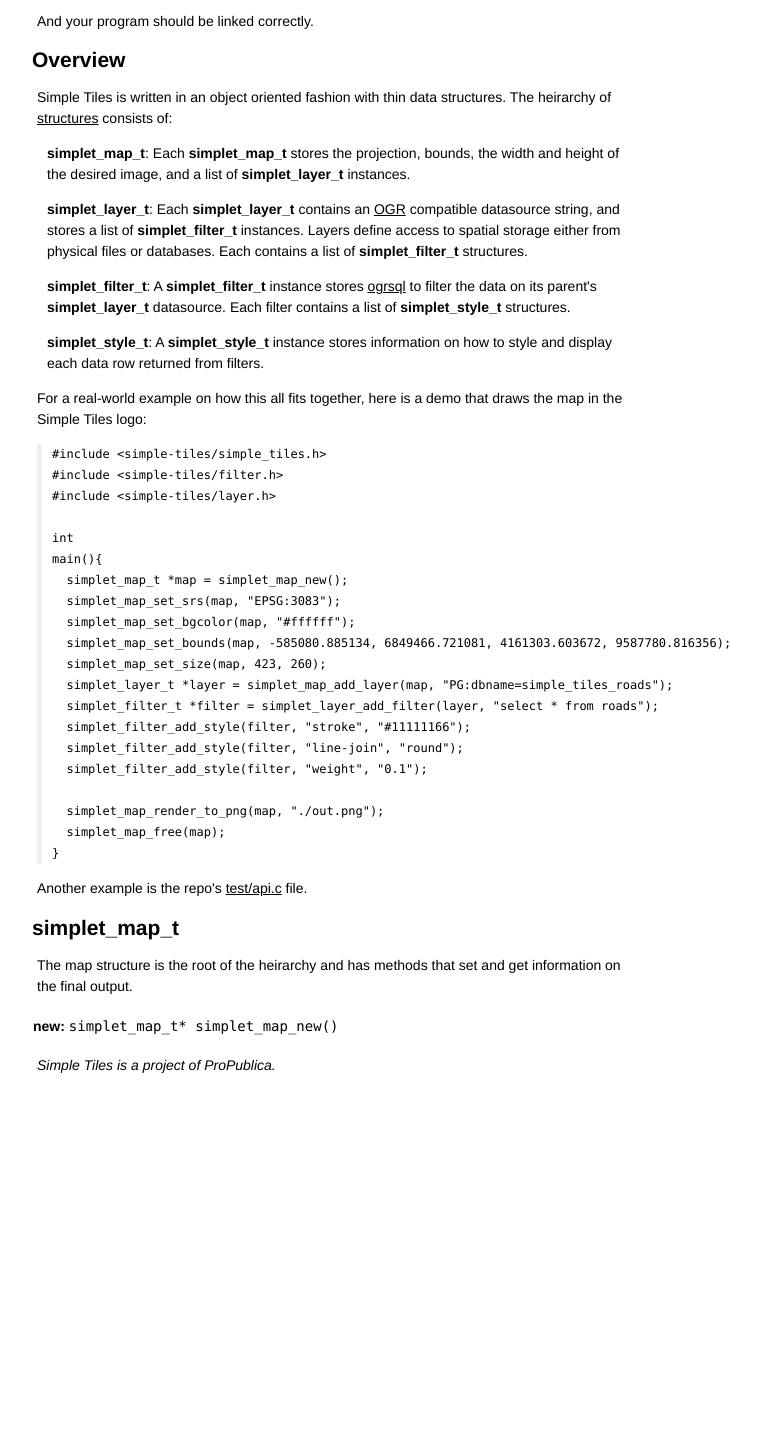
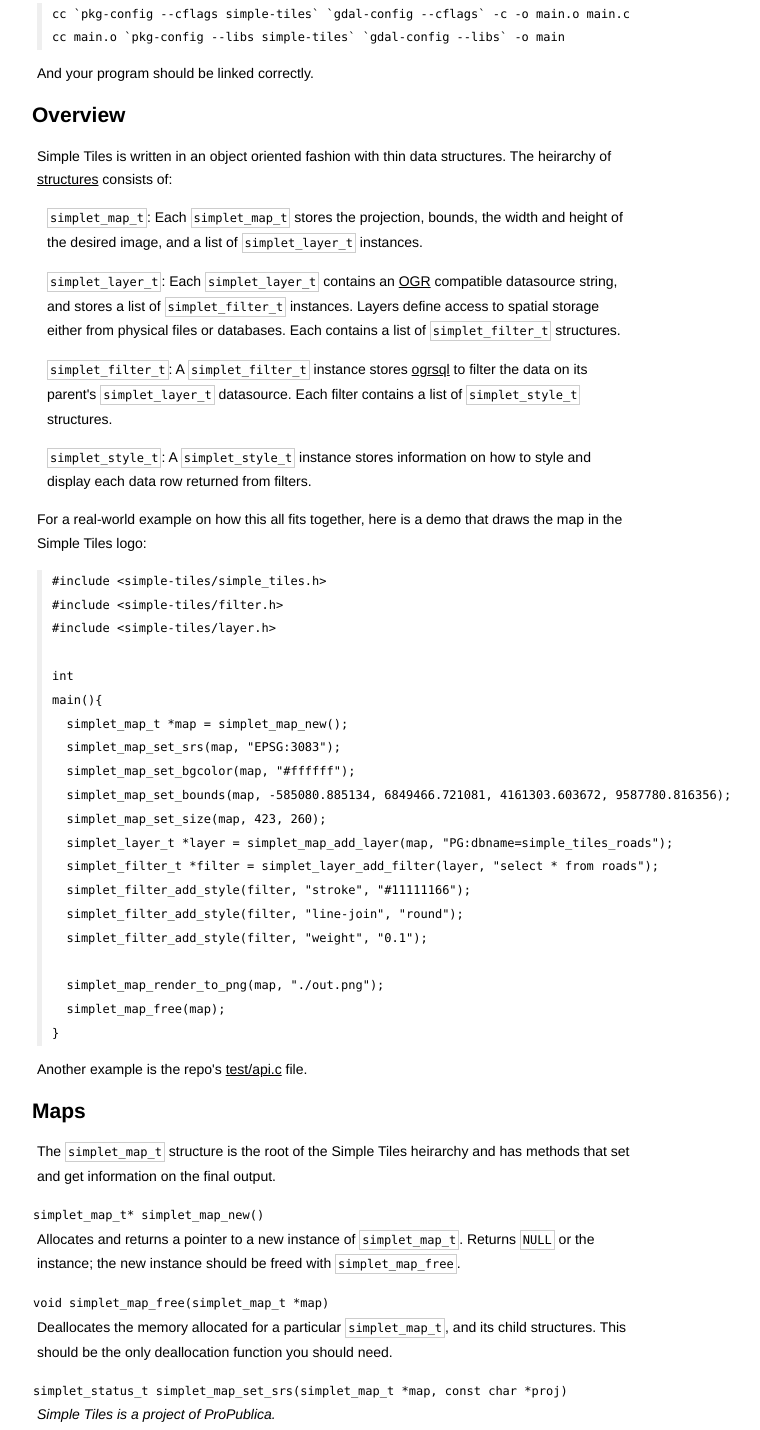
Before and after one commit to propublica/simple-tiles, a plain HTML site: page index.html in a window 1280 px wide. Shown: the part 1067-2497 px from the top of the page, without its empty margins (203-963 px from the left). Before the commit the page ends 2177 px from the top, so only its background shows below. Drawn offline with Linux system fonts and the light colour scheme.

Commit message:
more docs and better styles

```diff
--- a/index.html
+++ b/index.html
@@ -37,27 +37,36 @@ documentation layout inspired by backbone and underscore, obvs
       body {
         font-family: "Helvetica Nueue", Helvetica, sans-serif;
         font-size: 14px;
-        line-height: 1.5em;
+        line-height: 1.7em;
         width: 600px;
         margin-left: 220px;
         padding: 20px;
       }
+      p { margin: 0px 0px 1em; }
 
       h1, h2, h3 {
         text-rendering: optimizeLegibility;
         margin-left: -5px;
       }
       h4 {
+        margin: 0px;
         margin-left: -4px;
         font-weight: normal;
       }
-      code, pre { font-family: Monaco, monospace; }
+      code, pre, tt { font-family: Monaco, monospace; font-size: 12px; }
+      tt { border:1px solid #cdcdcd; padding: 2px;}
       a { color: black; }
       a:hover { text-decoration: none; }
       pre {
         padding-left: 10px;
         font-size: 12px;
         border-left: 5px solid #efefef;
+      }
+
+      hr {
+        border: 0;
+        border-top: 1px solid #efefef;
+        height: 1px;
       }
 
       /* layout */
@@ -83,6 +92,7 @@ documentation layout inspired by backbone and underscore, obvs
       #sidebar li {
         font-size: 12px;
         margin-left: 5px;
+        margin-bottom: 0;
       }
 
       #sidebar h4 { margin: 0.7em 0;}
@@ -127,9 +137,12 @@ documentation layout inspired by backbone and underscore, obvs
       <h4><a href="#installation">Installation</a></h4>
       <h4><a href="#compilation">Compilation & Linking</a></h4>
       <h4><a href="#overview">Overview</a></h4>
+      <hr>
       <h4><a href="#simplet_map_t">Maps</a></h4>
       <ul>
-        <li><a href="simplet_map_new">simplet_map_new</a></li>
+        <li><a href="#simplet_map_new">simplet_map_new</a></li>
+        <li><a href="#simplet_map_free">simplet_map_free</a></li>
+        <li><a href="#simplet_map_set_srs">simplet_map_set_srs</a></li>
       </ul>
     </div>
     <img src="docs/simple-tiles-logo.png">
@@ -187,25 +200,25 @@ cc main.o `pkg-config --libs simple-tiles` `gdal-config --libs` -o main
       The heirarchy of <a href="docs/types_h.html">structures</a> consists of:</p>
     <ul>
       <li>
-        <b>simplet_map_t</b>: Each <b>simplet_map_t</b> stores the projection,
+        <tt>simplet_map_t</tt>: Each <tt>simplet_map_t</tt> stores the projection,
         bounds, the width and height of the desired image, and a list of
-        <b>simplet_layer_t</b> instances.
+        <tt>simplet_layer_t</tt> instances.
       </li>
       <li>
-        <b>simplet_layer_t</b>: Each <b>simplet_layer_t</b> contains an
+        <tt>simplet_layer_t</tt>: Each <tt>simplet_layer_t</tt> contains an
         <a href="http://www.gdal.org/ogr/ogr_formats.html">OGR</a> compatible
-        datasource string, and stores a list of <b>simplet_filter_t</b> instances.
+        datasource string, and stores a list of <tt>simplet_filter_t</tt> instances.
         Layers define access to spatial storage either from physical files or
-        databases. Each contains a list of <b>simplet_filter_t</b> structures.
+        databases. Each contains a list of <tt>simplet_filter_t</tt> structures.
       </li>
       <li>
-        <b>simplet_filter_t</b>: A <b>simplet_filter_t</b> instance stores
+        <tt>simplet_filter_t</tt>: A <tt>simplet_filter_t</tt> instance stores
         <a href="http://www.gdal.org/ogr/ogr_sql.html">ogrsql</a>
-        to filter the data on its parent's <b>simplet_layer_t</b> datasource.
-        Each filter contains a list of <b>simplet_style_t</b> structures.
+        to filter the data on its parent's <tt>simplet_layer_t</tt> datasource.
+        Each filter contains a list of <tt>simplet_style_t</tt> structures.
       </li>
       <li>
-        <b>simplet_style_t</b>: A <b>simplet_style_t</b> instance stores information
+        <tt>simplet_style_t</tt>: A <tt>simplet_style_t</tt> instance stores information
         on how to style and display each data row returned from filters.
       </li>
     </ul>
@@ -241,15 +254,27 @@ main(){
       file.
     </p>
 
-    <h2 id="map">simplet_map_t</h2>
+    <h2 id="map">Maps</h2>
     <p>
-      The map structure is the root of the heirarchy and has methods that set
-      and get information on the final output.
+      The <tt>simplet_map_t</tt> structure is the root of the Simple Tiles heirarchy
+      and has methods that set and get information on the final output.
     </p>
-    <h4 id="simplet_map_new"><b>new:</b> <code>simplet_map_t* simplet_map_new()</code></h4>
+
+    <h4 id="simplet_map_new"><code>simplet_map_t* simplet_map_new()</code></h4>
     <p>
+      Allocates and returns a pointer to a new instance of <tt>simplet_map_t</tt>.
+      Returns <tt>NULL</tt> or the instance; the new instance should be freed
+      with <tt>simplet_map_free</tt>.
+    </p>
 
+    <h4 id="simplet_map_free"><code>void simplet_map_free(simplet_map_t *map)</code></h4>
+    <p>
+      Deallocates the memory allocated for a particular <tt>simplet_map_t</tt>,
+      and its child structures. This should be the only deallocation function
+      you should need.
     </p>
+
+    <h4 id="simplet_map_set_srs"><code>simplet_status_t simplet_map_set_srs(simplet_map_t *map, const char *proj)</code></h4>
 
 
     <p><em>Simple Tiles is a project of ProPublica.</em></p>
```
